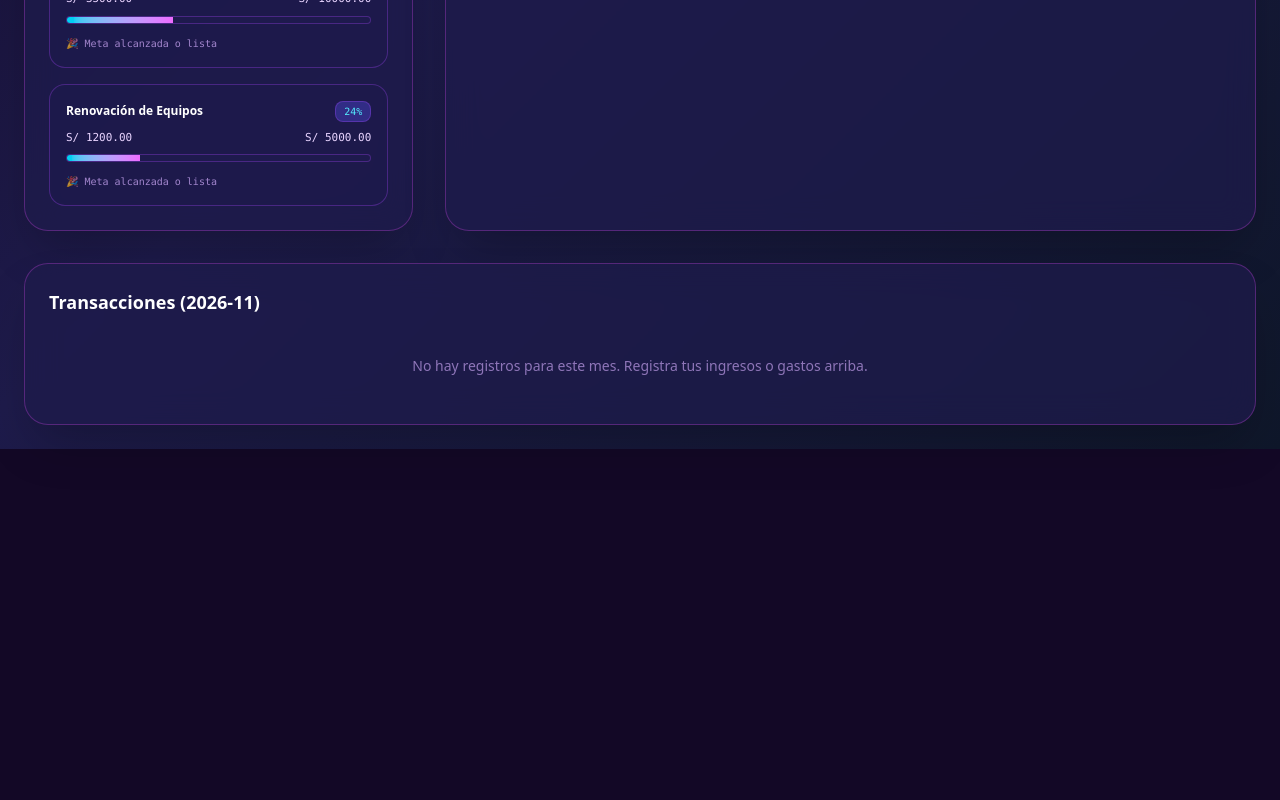
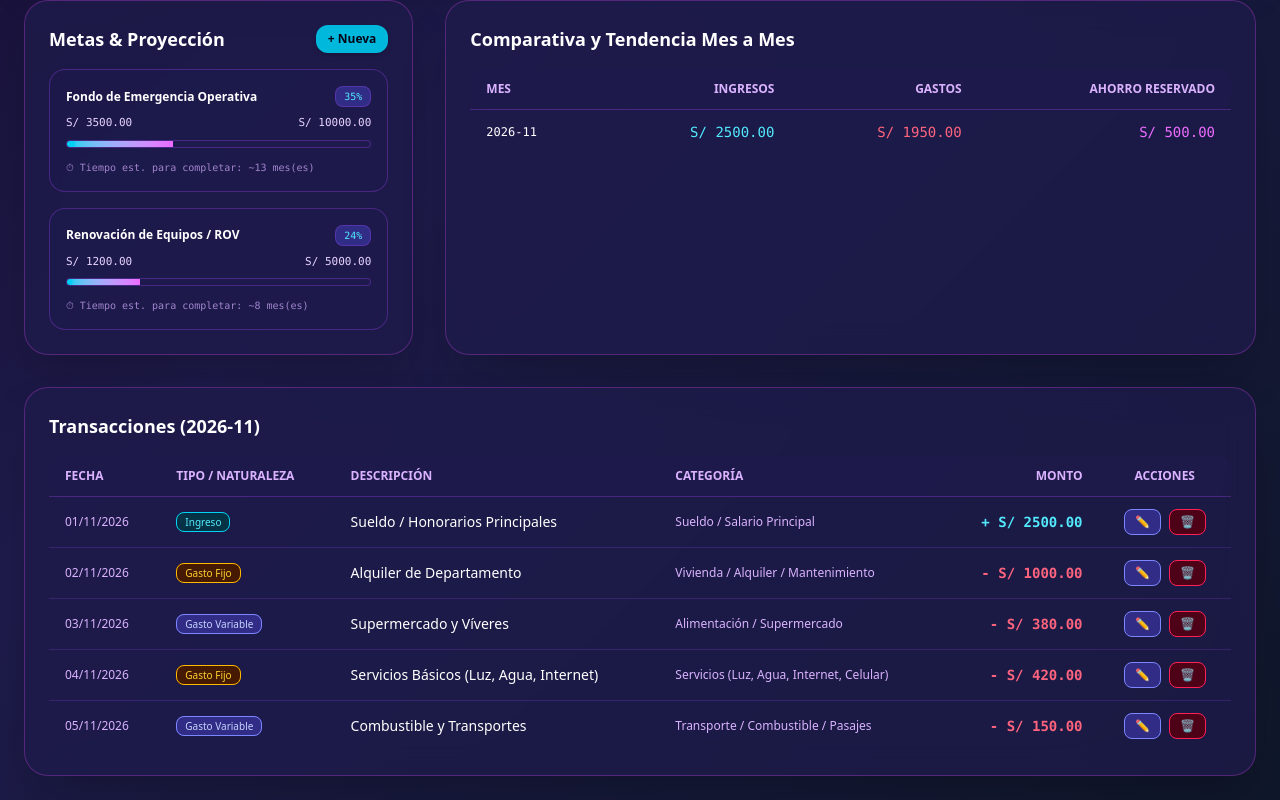
Before and after one commit to jroblestinajeros-lab/Control-de-vencimientos, a Next.js app: page / in a window 1280 px wide. Shown: the part 910-1710 px from the top of the page. Before the commit the page ends 1359 px from the top, so only its background shows below. Built offline with nearby package versions, Linux system fonts and the light colour scheme; sample sign-in values are in the browser's storage.

Commit message:
Update page.tsx

```diff
--- a/app/page.tsx
+++ b/app/page.tsx
@@ -106,17 +106,77 @@ export default function HomePage() {
     const savedSavingsPercent = localStorage.getItem('fin_savings_percent');
     const savedCurrency = localStorage.getItem('fin_currency') as CurrencyCode;
 
-    if (savedTx) setTransactions(JSON.parse(savedTx));
     if (savedSavingsPercent) setSavingsTargetPercent(Number(savedSavingsPercent));
     if (savedCurrency && CURRENCIES[savedCurrency]) setCurrency(savedCurrency);
+
+    // Carga automática por defecto si no existen transacciones previas
+    if (savedTx) {
+      setTransactions(JSON.parse(savedTx));
+    } else {
+      const defaultTransactions: Transaction[] = [
+        {
+          id: '1731100001',
+          description: 'Sueldo / Honorarios Principales',
+          amount: 2500,
+          type: 'income',
+          category: 'Sueldo / Salario Principal',
+          date: '01/11/2026',
+          month: '2026-11',
+        },
+        {
+          id: '1731100002',
+          description: 'Alquiler de Departamento',
+          amount: 1000,
+          type: 'expense',
+          nature: 'fixed',
+          category: 'Vivienda / Alquiler / Mantenimiento',
+          date: '02/11/2026',
+          month: '2026-11',
+        },
+        {
+          id: '1731100003',
+          description: 'Supermercado y Víveres',
+          amount: 380,
+          type: 'expense',
+          nature: 'variable',
+          category: 'Alimentación / Supermercado',
+          date: '03/11/2026',
+          month: '2026-11',
+        },
+        {
+          id: '1731100004',
+          description: 'Servicios Básicos (Luz, Agua, Internet)',
+          amount: 420,
+          type: 'expense',
+          nature: 'fixed',
+          category: 'Servicios (Luz, Agua, Internet, Celular)',
+          date: '04/11/2026',
+          month: '2026-11',
+        },
+        {
+          id: '1731100005',
+          description: 'Combustible y Transportes',
+          amount: 150,
+          type: 'expense',
+          nature: 'variable',
+          category: 'Transporte / Combustible / Pasajes',
+          date: '05/11/2026',
+          month: '2026-11',
+        },
+      ];
+      setTransactions(defaultTransactions);
+      localStorage.setItem('fin_transactions', JSON.stringify(defaultTransactions));
+    }
 
     if (savedGoals) {
       setGoals(JSON.parse(savedGoals));
     } else {
-      setGoals([
-        { id: '1', title: 'Fondo de Emergencia', targetAmount: 10000, currentAmount: 3500 },
-        { id: '2', title: 'Renovación de Equipos', targetAmount: 5000, currentAmount: 1200 },
-      ]);
+      const defaultGoals: SavingsGoal[] = [
+        { id: '1', title: 'Fondo de Emergencia Operativa', targetAmount: 10000, currentAmount: 3500 },
+        { id: '2', title: 'Renovación de Equipos / ROV', targetAmount: 5000, currentAmount: 1200 },
+      ];
+      setGoals(defaultGoals);
+      localStorage.setItem('fin_goals', JSON.stringify(defaultGoals));
     }
 
     setLoading(false);
```
